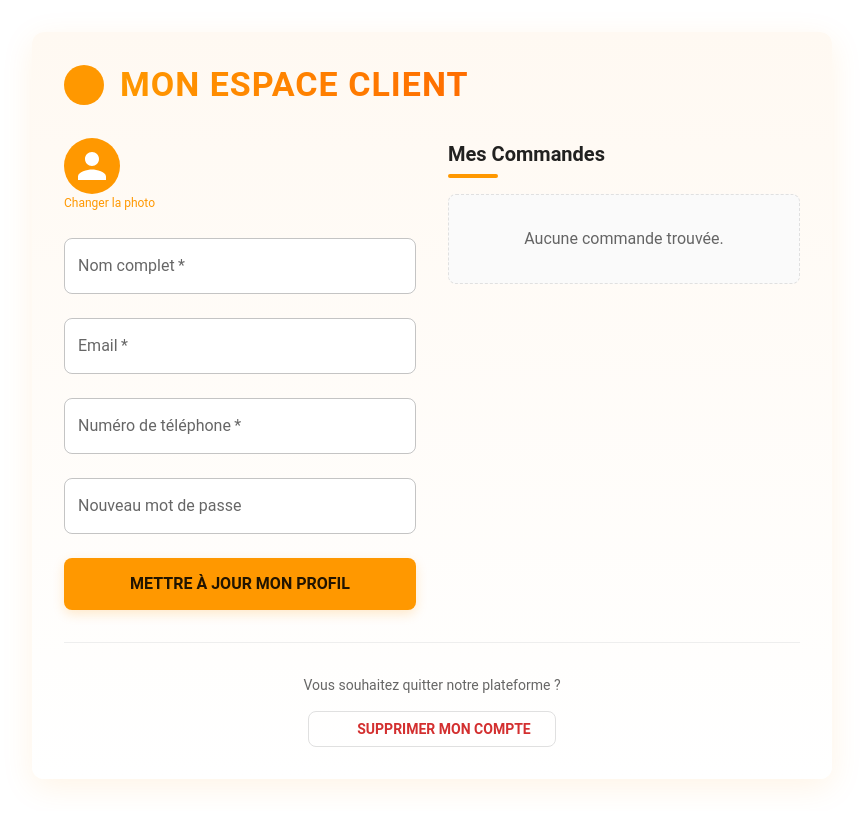
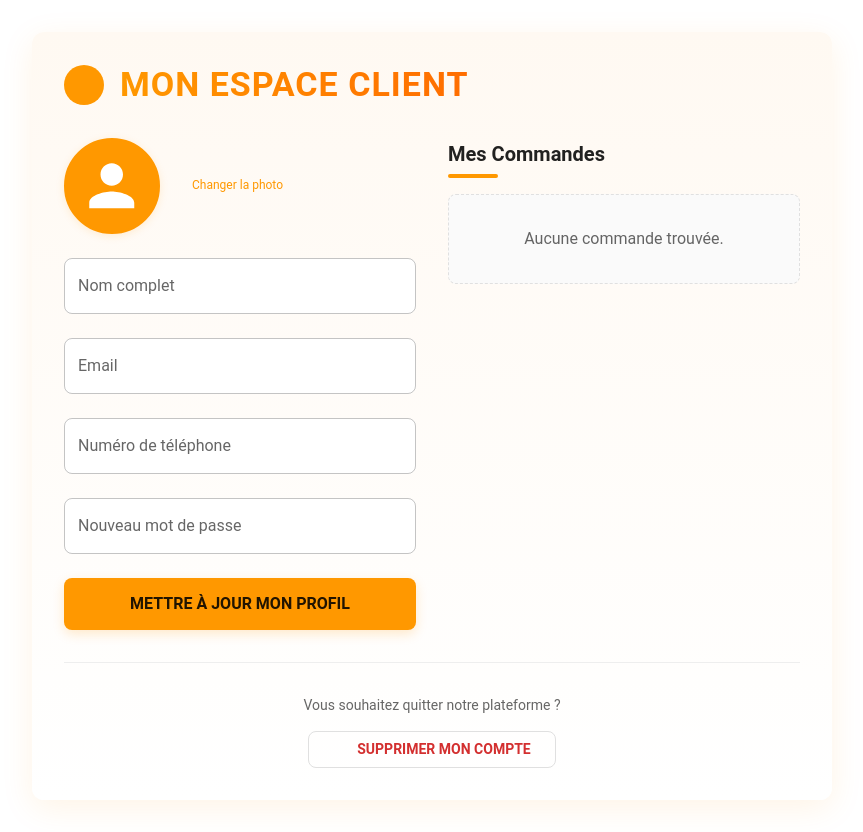
Before and after one commit to lecooper33/tchopshap-react, a React (Create React App) app: page /user in a window 1280 px wide. Shown: the whole page, without its empty margins (208-1071 px from the left). Before the commit the page ends 811 px from the top, so only its background shows below. Built offline with nearby package versions, Linux system fonts and the light colour scheme; some icons are missing.

Commit message:
ajout de la photo de profil

```diff
--- a/src/admin/pages/User.jsx
+++ b/src/admin/pages/User.jsx
@@ -49,6 +49,16 @@ export default function User() {
   useEffect(() => {
     if (user?.id) {
       setLoading(true);
+      // Récupérer les infos utilisateur (dont l'image) depuis l'API
+      axios.get(`https://tchopshap.onrender.com/utilisateurs/${user.id}`)
+        .then(res => {
+          if (res.data && res.data.image) {
+            setImage(res.data.image);
+          }
+        })
+        .catch(() => {})
+        .finally(() => setLoading(false));
+      // Récupérer les commandes
       axios.get(`https://tchopshap.onrender.com/commande/${user.id}`)
         .then(res => {
           setCommandes(res.data);
@@ -99,10 +109,13 @@ export default function User() {
       return;
     }
     try {
+      console.log('PUT vers:', `https://tchopshap.onrender.com/utilisateurs/${user.id}`);
+      console.log('Données envoyées:', updatedFields);
       await axios.put(`https://tchopshap.onrender.com/utilisateurs/${user.id}`, updatedFields);
       setMessage({ text: "Informations mises à jour avec succès !", type: "success" });
       setTimeout(() => setMessage({ text: "", type: "" }), 3000);
-    } catch {
+    } catch (err) {
+      console.error('Erreur lors du PUT:', err);
       setMessage({ text: "Erreur lors de la mise à jour", type: "error" });
     }
   };
@@ -178,16 +191,26 @@ export default function User() {
             {/* Profile Form */}
             <Box flex={1}>
               <Box display="flex" alignItems="center" mb={3} gap={2}>
+                <Avatar
+                  src={image || user?.image || undefined}
+                  sx={{
+                    bgcolor: 'primary.main',
+                    width: 90,
+                    height: 90,
+                    fontSize: 36,
+                    fontWeight: 700,
+                    border: '3px solid',
+                    borderColor: 'primary.main',
+                    boxShadow: '0 2px 8px rgba(255,152,0,0.15)',
+                    mr: 2
+                  }}
+                >
+                  {!(image || user?.image) && user?.nom?.charAt(0).toUpperCase()}
+                </Avatar>
                 <Dropzone onDrop={handleImageUpload} accept={{'image/*': []}} multiple={false}>
                   {({ getRootProps, getInputProps }) => (
-                    <Box {...getRootProps()} sx={{ cursor: 'pointer', mr: 2 }}>
+                    <Box {...getRootProps()} sx={{ cursor: 'pointer', display: 'flex', flexDirection: 'column', alignItems: 'center' }}>
                       <input {...getInputProps()} />
-                      <Avatar
-                        src={image || user?.image || undefined}
-                        sx={{ bgcolor: 'primary.main', width: 56, height: 56, fontSize: 24, fontWeight: 700 }}
-                      >
-                        {!(image || user?.image) && user?.nom?.charAt(0).toUpperCase()}
-                      </Avatar>
                       <Typography variant="caption" color="primary" display="block" textAlign="center">
                         {uploading ? 'Téléchargement...' : 'Changer la photo'}
                       </Typography>
@@ -219,7 +242,6 @@ export default function User() {
                   name="nom"
                   value={form.nom}
                   onChange={handleChange}
-                  required
                   fullWidth
                   variant="outlined"
                   InputProps={{
@@ -235,7 +257,6 @@ export default function User() {
                   name="email"
                   value={form.email}
                   onChange={handleChange}
-                  required
                   type="email"
                   fullWidth
                   variant="outlined"
@@ -252,7 +273,6 @@ export default function User() {
                   name="numeroDeTel"
                   value={form.numeroDeTel || ''}
                   onChange={handleChange}
-                  required
                   fullWidth
                   variant="outlined"
                   InputProps={{
--- a/src/components/Facture.jsx
+++ b/src/components/Facture.jsx
@@ -6,7 +6,8 @@ import {
   TextField,
   Typography,
   Checkbox,
-  Button
+  Button,
+  Avatar
 } from "@mui/material";
 import { ArrowBack } from "@mui/icons-material";
 import { useLocation, useNavigate } from "react-router-dom";
@@ -22,9 +23,9 @@ export default function Facture() {
   const [modePaiement, setModePaiement] = useState("");
 
   // États pour les informations de livraison
-  const [nomComplet, setNomComplet] = useState("");
+  const [nomComplet, setNomComplet] = useState(user?.nom || "");
   const [adresse, setAdresse] = useState("");
-  const [telephone, setTelephone] = useState("");
+  const [telephone, setTelephone] = useState(user?.numeroDeTel || "");
   const [instructions, setInstructions] = useState("");
 
   // Récupération des données du state
@@ -72,6 +73,14 @@ export default function Facture() {
 
     fetchDerniereCommande();
   }, [user, navigate, location.pathname]);
+
+  // Synchroniser les champs nom et téléphone si l'utilisateur change
+  useEffect(() => {
+    if (user) {
+      setNomComplet(user.nom || "");
+      setTelephone(user.numeroDeTel || "");
+    }
+  }, [user]);
 
   const [operateur, setOperateur] = useState("");
   const [numeroMobile, setNumeroMobile] = useState("");
```
